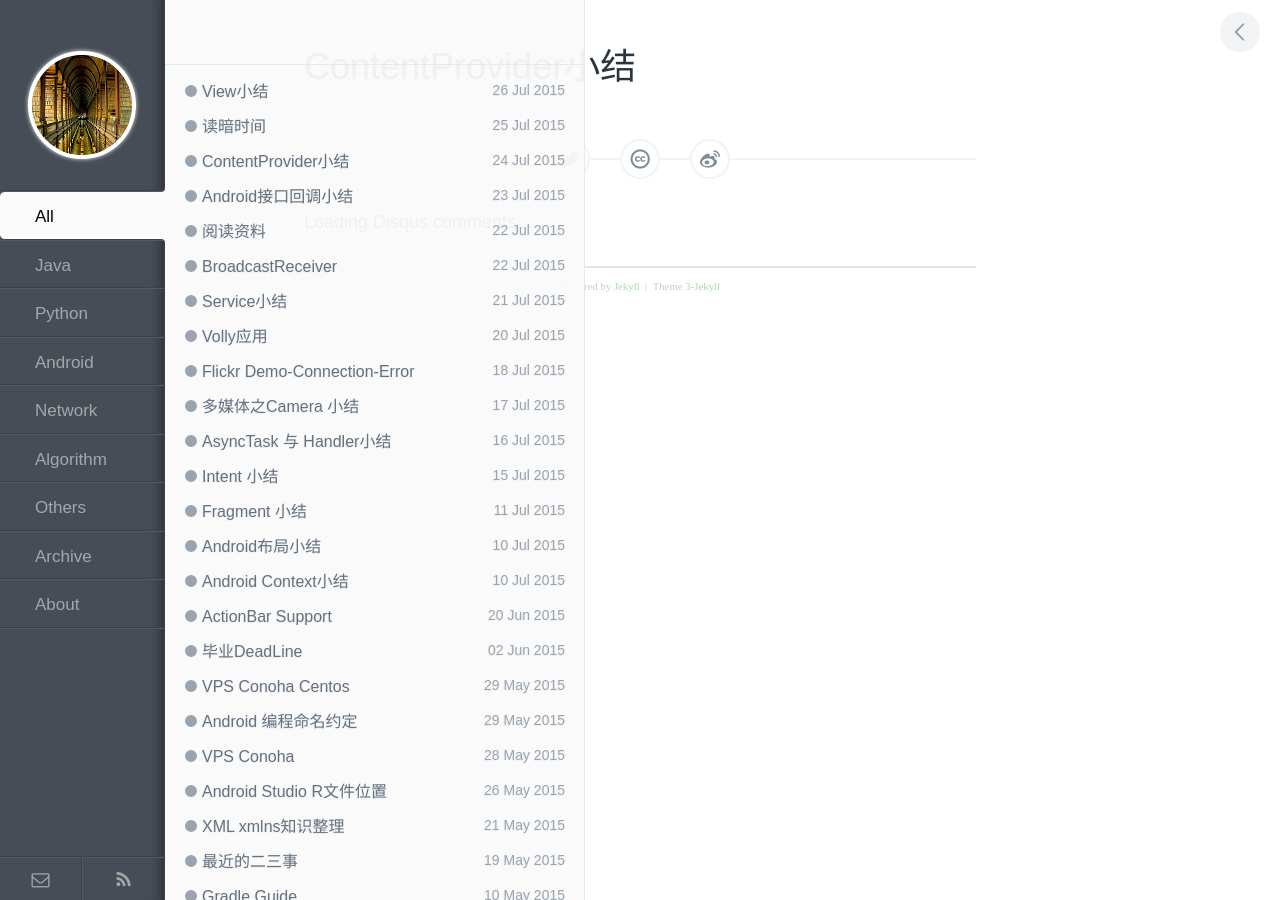
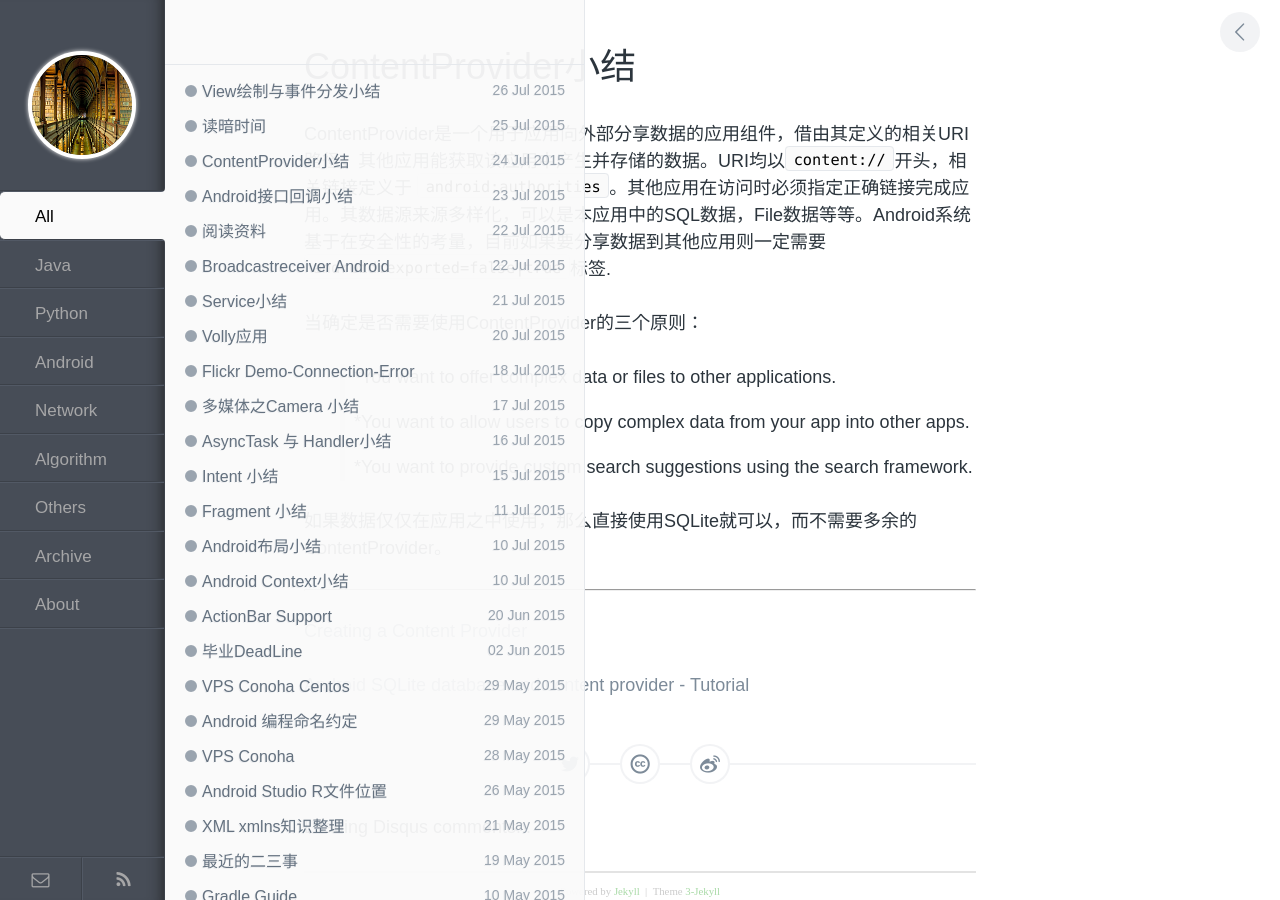
Before and after one commit to enlipan/enlipan.github.io, a Jekyll site: the page built from _posts/2015-7-24-content-provider-android.md, in a window 1280 px wide. Built offline with Jekyll 4.4.1, drawn with Linux system fonts in a browser that asks for light colours; comment, search, counter and statistics services are not loaded.

Commit message:
post 0727

```diff
--- a/_posts/2015-7-24-content-provider-android.md
+++ b/_posts/2015-7-24-content-provider-android.md
@@ -3,3 +3,21 @@ layout: post
 title: ContentProvider小结
 category: android
 ---
+
+ContentProvider是一个用于应用向外部分享数据的应用组件，借由其定义的相关URI路径，其他应用能获取该应用中产生并存储的数据。URI均以`content://`开头，相关链接定义于 `android:authorities`。其他应用在访问时必须指定正确链接完成应用。其数据源来源多样化，可以是本应用中的SQL数据，File数据等等。Android系统基于在安全性的考量，目前如果要分享数据到其他应用则一定需要`android:exported=false|true`标签.
+
+当确定是否需要使用ContentProvider的三个原则：
+
+>*You want to offer complex data or files to other applications.
+>
+>*You want to allow users to copy complex data from your app into other apps.
+>
+>*You want to provide custom search suggestions using the search framework.
+
+如果数据仅仅在应用之中使用，那么直接使用SQLite就可以，而不需要多余的ContentProvider。
+
+---
+
+[Creating a Content Provider](http://developer.android.com/guide/topics/providers/content-provider-creating.html)
+
+[Android SQLite database and content provider - Tutorial](http://www.vogella.com/tutorials/AndroidSQLite/article.html#contentprovider)
--- a/_posts/2015-7-26-View-android.md
+++ b/_posts/2015-7-26-View-android.md
@@ -1,6 +1,6 @@
 ---
 layout: post
-title: View小结
+title: View绘制与事件分发小结
 category: android
 ---
 
```
Also changed, not shown: _posts/2015-7-20-volly-android.md (+2 -0 lines), _posts/2015-7-21-service-android.md (+2 -0 lines), _posts/2015-7-22-broadcastreceiver-android.md (+43 -1 lines).
